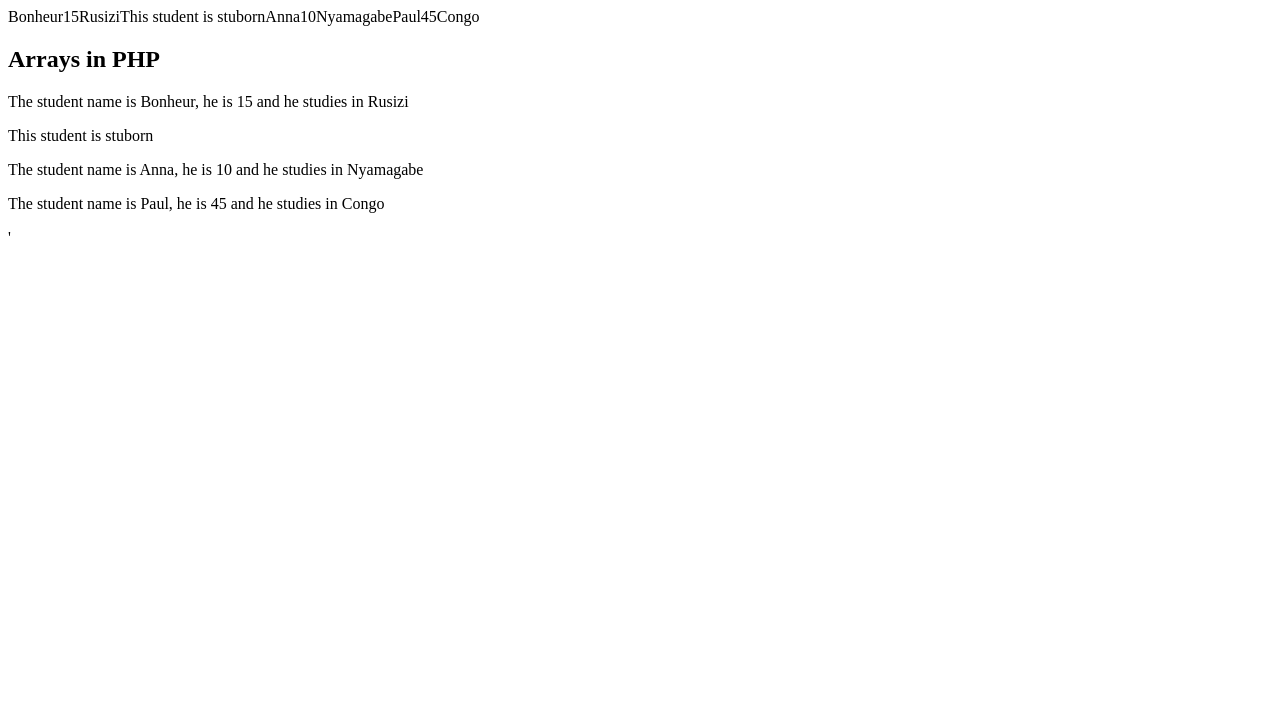
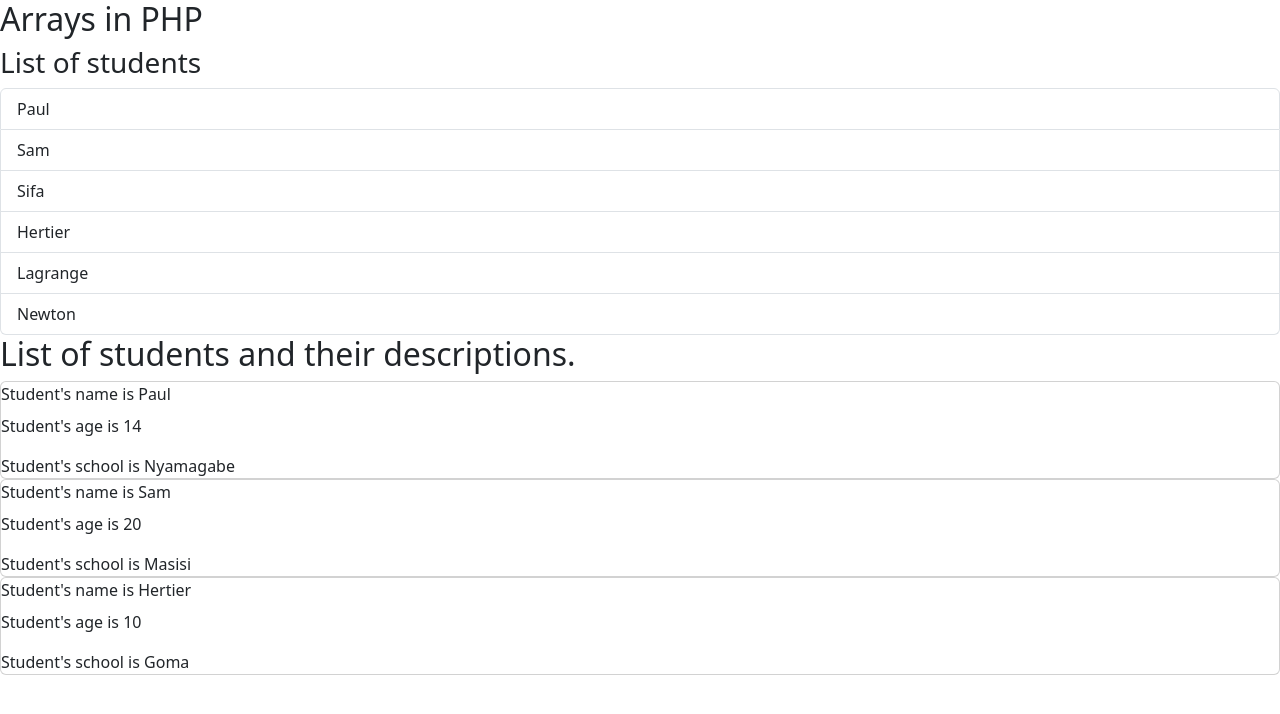
Before and after one commit to MI-Thierry/L4Internaship, a PHP site: page /arrays.php in a window 1280 px wide. Shown: the top 714 px of the page. Run offline with PHP 8.4, Linux system fonts and the light colour scheme.

Commit message:
Updating the IoT project

```diff
--- a/IoT/arrays.php
+++ b/IoT/arrays.php
@@ -1,31 +1,23 @@
 <?php
-$numbers = [1, 2, 3, 4, 5, 6];
-$students = [
+$number = 5;
+$students = ["Paul", "Sam", "Sifa", "Hertier", "Lagrange", "Newton"];
+$studentsDetails = [
     [
-        'name' => 'Bonheur',
-        'age' => 15,
-        'school' => 'Rusizi'
-    ],
-    [
-        'name' => 'Anna',
-        'age' => 10,
+        'name' => 'Paul',
+        'age' => 14,
         'school' => 'Nyamagabe'
     ],
     [
-        'name' => 'Paul',
-        'age' => 45,
-        'school' => 'Congo'
+        'name' => 'Sam',
+        'age' => 20,
+        'school' => 'Masisi'
+    ],
+    [
+        'name' => 'Hertier',
+        'age' => 10,
+        'school' => 'Goma'
     ],
 ];
-
-foreach ($students as $student) {
-    if ($student['name'] == 'Anna') {
-        echo 'This student is stuborn';
-    }
-    echo $student['name'];
-    echo $student['age'];
-    echo $student['school'];
-}
 ?>
 
 <!DOCTYPE html>
@@ -35,20 +27,26 @@ foreach ($students as $student) {
     <meta charset="UTF-8">
     <meta name="viewport" content="width=device-width, initial-scale=1.0">
     <title>L4 NIT Internship</title>
+    <link href="https://cdn.jsdelivr.net/npm/bootstrap@5.3.3/dist/css/bootstrap.min.css" rel="stylesheet" integrity="sha384-QWTKZyjpPEjISv5WaRU9OFeRpok6YctnYmDr5pNlyT2bRjXh0JMhjY6hW+ALEwIH" crossorigin="anonymous">
 </head>
 
 <body>
     <h2>Arrays in PHP</h2>
-    <?php foreach ($students as $student) : ?>
-        <?php if ($student['name'] == 'Anna') : ?>
-            <p>This student is stuborn</p>
-        <?php endif ?>
-        <p>
-            The student name is <?php echo $student['name']; ?>, he is
-            <?php echo $student['age']; ?> and he studies in
-            <?php echo $student['school'] ?>
-        </p>
-        <?php endforeach ?>'
+    <h3>List of students</h3>
+    <ol class="list-group">
+        <?php foreach ($students as $student) : ?>
+            <li class="list-group-item"><?php echo $student; ?></li>
+        <?php endforeach; ?>
+    </ol>
+
+    <h2>List of students and their descriptions.</h2>
+        <?php foreach ($studentsDetails as $studentDetails) : ?>
+            <div class="card">
+                <p class="card-title">Student's name is <?php echo $studentDetails['name']; ?></p>
+                <p class="card-text">Student's age is <?php echo $studentDetails['age']; ?></p>
+                <p class="card-text">Student's school is <?php echo $studentDetails['school']; ?></p>
+            </div>
+        <?php endforeach; ?>
 </body>
 
 </html>
--- /dev/null
+++ b/IoT/index.php
@@ -0,0 +1 @@
+Hello, World!
```
Also changed, not shown: IoT/flow_control.php (added, +37 -0 lines), IoT/functions.php (added, +13 -0 lines), IoT/output.php (added, +12 -0 lines), IoT/variables.php (+15 -13 lines).
